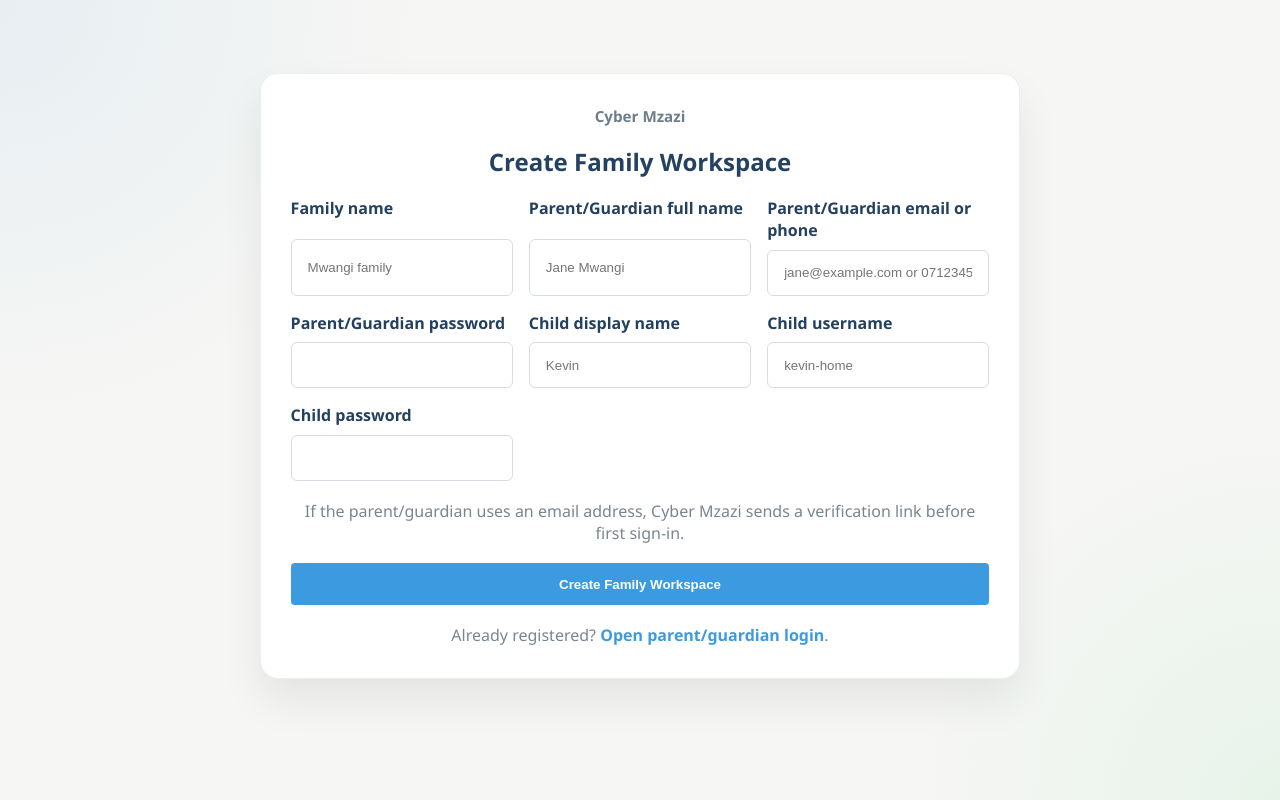
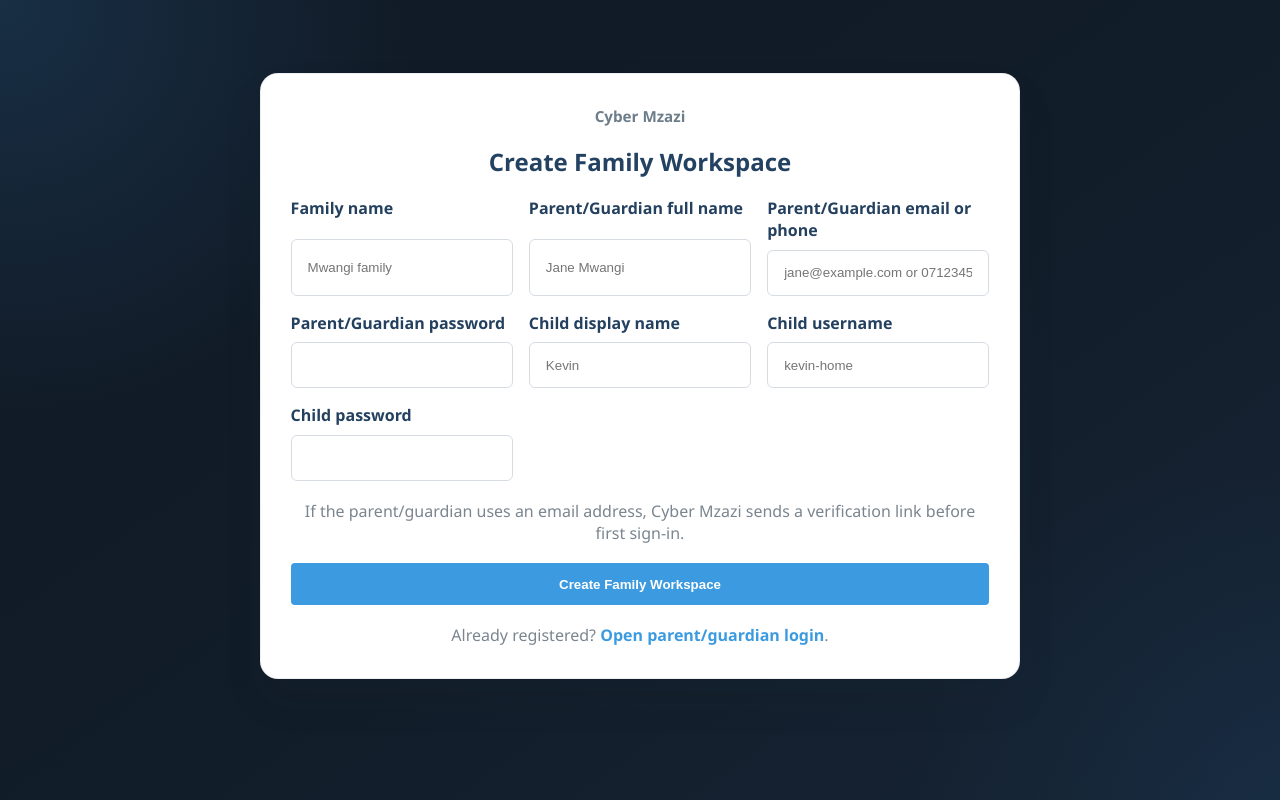
Before and after one commit to Lyne-kim/Cyber-Mzazi, a Flask app: page /register in a window 1280 px wide. Run offline with Flask 3, Linux system fonts and the light colour scheme.

Commit message:
Darken auth screen background

```diff
--- a/webapp/static/style.css
+++ b/webapp/static/style.css
@@ -46,9 +46,9 @@ body.public-theme {
 
 body.public-theme.auth-screen {
   background:
-    radial-gradient(circle at top left, rgba(59, 149, 217, 0.08), transparent 28%),
-    radial-gradient(circle at bottom right, rgba(54, 207, 115, 0.08), transparent 24%),
-    #f6f6f4;
+    radial-gradient(circle at top left, rgba(61, 145, 216, 0.18), transparent 28%),
+    radial-gradient(circle at bottom right, rgba(31, 76, 120, 0.2), transparent 24%),
+    linear-gradient(145deg, #101924 0%, #121d2a 55%, #162434 100%);
 }
 
 .site-header,
```
